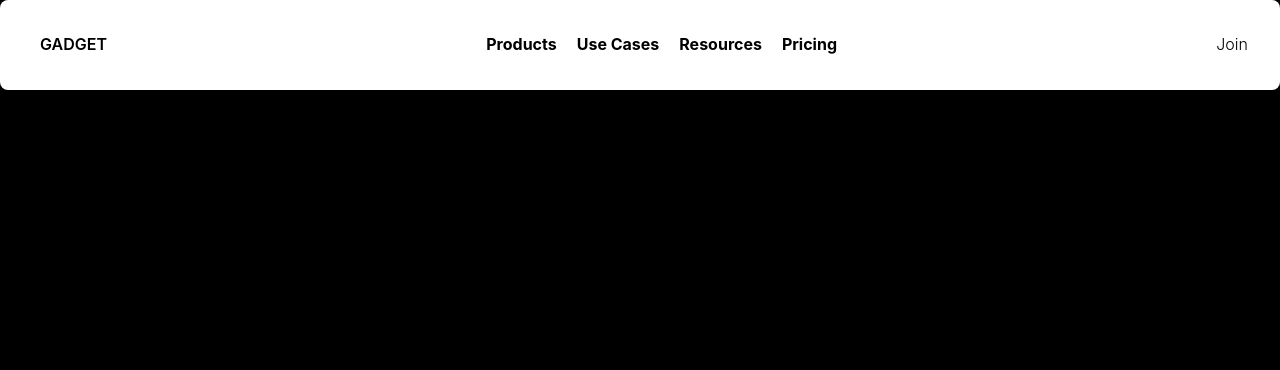
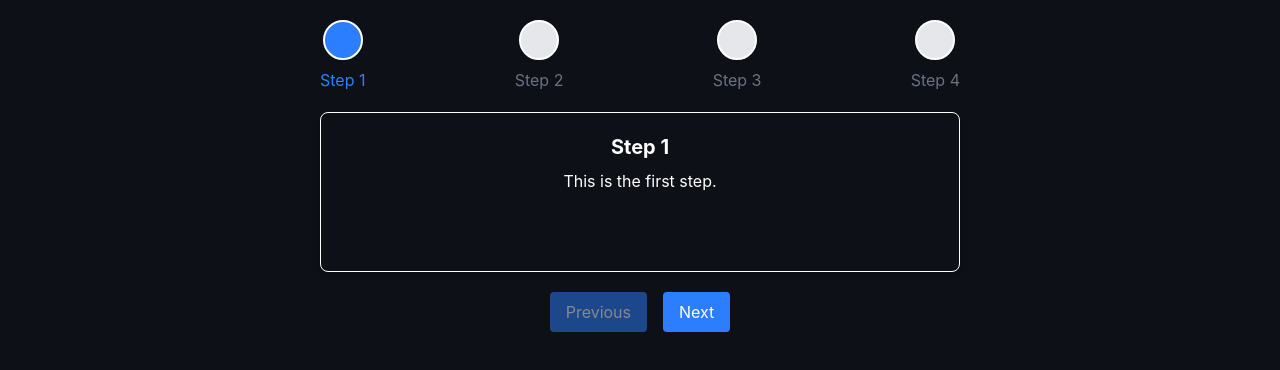
Before and after one commit to OLUJOHN2/framer-motion-projects, a React (Vite) app: page / in a window 1280 px wide. Shown: the top 370 px of the page. Built offline with nearby package versions, Linux system fonts and the light colour scheme.

Commit message:
Progress Steps

```diff
--- a/src/App.tsx
+++ b/src/App.tsx
@@ -7,6 +7,7 @@
 import ScrollAnimation from "./components/ScrollAnimation";
 import ScrollCarousel from "./components/horizontalanimation/ScrollCarousel";
 import StickyNav from "./components/sticky navbar/StickyNav";
+import ProgressSteps from "./components/ProgressSteps";
 
 const App = () => {
   return (
@@ -46,7 +47,9 @@
 
       {/* <ScrollCarousel /> */}
 
-      <StickyNav />
+      {/* <StickyNav /> */}
+
+      <ProgressSteps />
     </div>
   );
 };
--- /dev/null
+++ b/src/components/ProgressSteps.tsx
@@ -0,0 +1,94 @@
+import { useState } from "react";
+import { motion } from "framer-motion";
+
+const steps = [
+  { title: "Step 1", description: "This is the first step." },
+  { title: "Step 2", description: "This is the second step." },
+  { title: "Step 3", description: "This is the third step." },
+  { title: "Step 4", description: "This is the final step." },
+];
+
+const ProgressSteps = () => {
+  const [currentStep, setCurrentStep] = useState(0);
+
+  const nextStep = () => {
+    if (currentStep < steps.length - 1) {
+      setCurrentStep(currentStep + 1);
+    }
+  };
+
+  const prevStep = () => {
+    if (currentStep > 0) {
+      setCurrentStep(currentStep - 1);
+    }
+  };
+
+  return (
+    <div className="flex flex-col items-center p-5">
+      <div className="relative flex justify-between w-[40rem] mb-5">
+        <motion.div
+          className="absolute h-1 bg-blue-500 mt-[1rem]"
+          style={{
+            width: `${((currentStep + 0) / steps.length) * 130}%`,
+            transition: "width 0.3s ease",
+          }}
+        />
+        {steps.map((step, index) => (
+          <div key={index} className="flex flex-col items-center relative">
+            <motion.div
+              className={`h-10 w-10  flex justify-center items-center rounded-full border-2 ${
+                index <= currentStep ? "bg-blue-500" : "bg-gray-200"
+              }`}
+              whileHover={{ scale: 1.1 }}
+              transition={{ duration: 0.2 }}
+            >
+              {index < currentStep ? "✅" : null}
+            </motion.div>
+            <p
+              className={`mt-2 ${
+                index <= currentStep ? "text-blue-500" : "text-gray-500"
+              }`}
+            >
+              {step.title}
+            </p>
+          </div>
+        ))}
+      </div>
+      <motion.div
+        className="text-center p-5 w-[40rem] h-[10rem] border rounded-lg shadow-md"
+        key={currentStep}
+        initial={{ opacity: 0, y: -20 }}
+        animate={{ opacity: 1, y: 0 }}
+        exit={{ opacity: 0, y: -20 }}
+        transition={{ duration: 0.3 }}
+      >
+        <h2 className="text-xl font-bold">{steps[currentStep].title}</h2>
+        <p className="mt-2">{steps[currentStep].description}</p>
+      </motion.div>
+      <div className="flex mt-5 space-x-4">
+        <button
+          onClick={prevStep}
+          className={`px-4 py-2 text-white bg-blue-500 rounded ${
+            currentStep === 0 ? "opacity-50 cursor-not-allowed" : ""
+          }`}
+          disabled={currentStep === 0}
+        >
+          Previous
+        </button>
+        <button
+          onClick={nextStep}
+          className={`px-4 py-2 text-white bg-blue-500 rounded ${
+            currentStep === steps.length - 1
+              ? "opacity-50 cursor-not-allowed"
+              : ""
+          }`}
+          disabled={currentStep === steps.length - 1}
+        >
+          Next
+        </button>
+      </div>
+    </div>
+  );
+};
+
+export default ProgressSteps;
--- a/src/index.css
+++ b/src/index.css
@@ -20,3 +20,8 @@
 button:hover {
   background-color: rgba(0, 0, 0, 0.7);
 } */
+
+body {
+  background: #0d1017;
+  color: white;
+}
```
